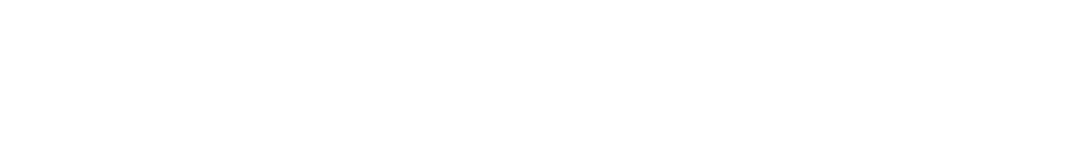
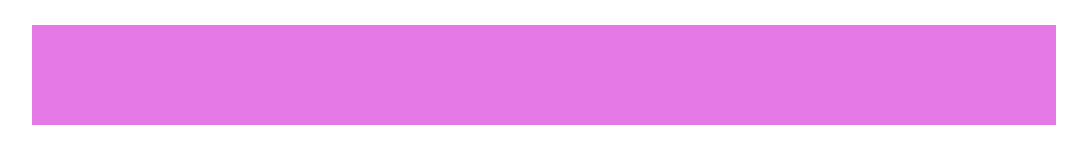
Before and after one commit to MorenaMastromarino/htmlcss-struttura-wp, a plain HTML site: page index.html in a window 1280 px wide. Shown: the whole page, without its empty margins (96-1183 px from the left). Drawn offline with Linux system fonts and the light colour scheme.

Commit message:
add header

```diff
--- a/css/style.css
+++ b/css/style.css
@@ -3,3 +3,13 @@
   padding: 0;
   box-sizing: border-box;
 }
+
+.container {
+  width: 80%;
+  margin: 25px auto;
+}
+
+header {
+  height: 100px;
+  background-color: #E579E6;
+}
--- a/index.html
+++ b/index.html
@@ -8,6 +8,21 @@
   <link rel="stylesheet" href="css/style.css">
 </head>
 <body>
+  <div class="container">
+
+    <header></header>
+
+    <main>
+
+      <section class="jumbotron"></section>
+
+      <section class="main-content"></section>
+
+    </main>
+
+    <footer></footer>
+
+  </div>
 
 </body>
 </html>
```
